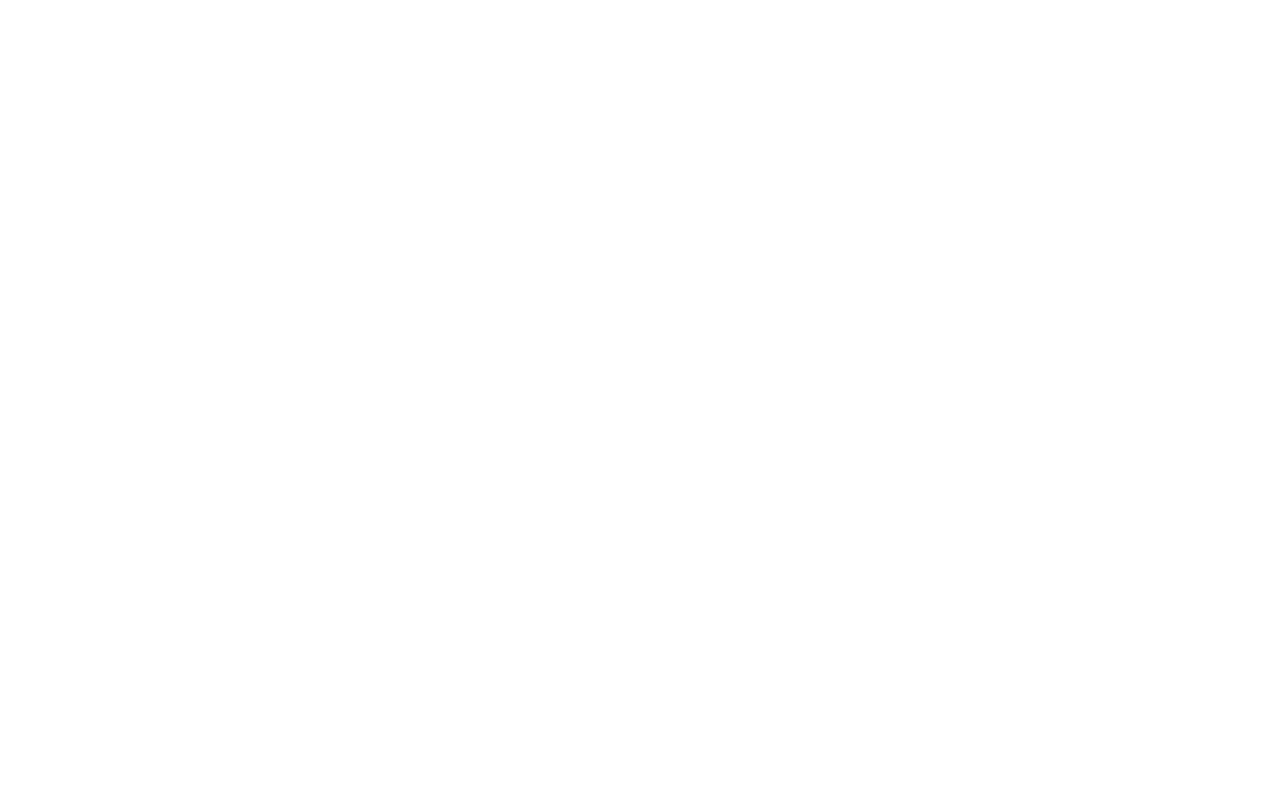
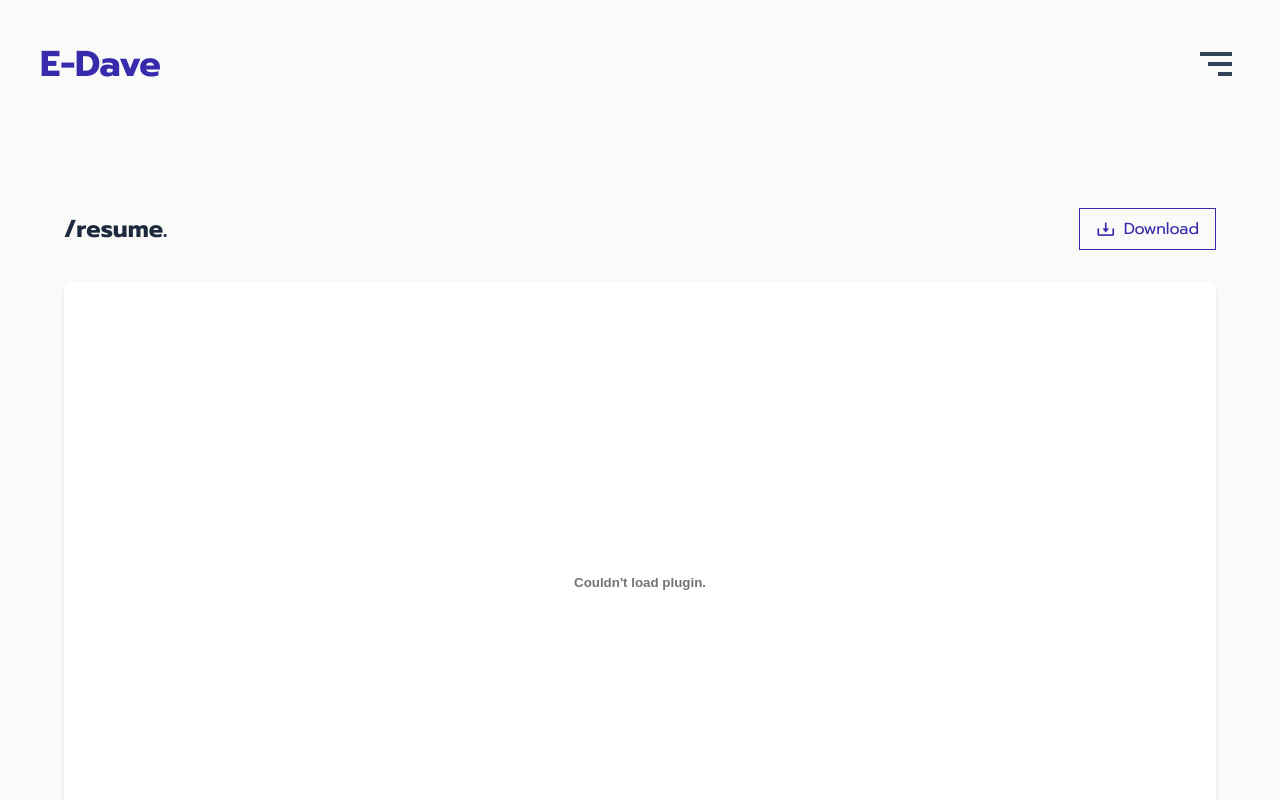
Before and after one commit to Ogunleyed01/Mi-Portfolio, a React (Vite) app: page /resume in a window 1280 px wide. Before the commit this address had no page. Shown: the top 800 px of the page. Built offline with nearby package versions, Linux system fonts and the light colour scheme.

Commit message:
feat: add resume page and enhance project cards with GitHub links

```diff
--- a/src/App.jsx
+++ b/src/App.jsx
@@ -2,6 +2,7 @@
 import { BrowserRouter as Router, Routes, Route } from 'react-router-dom'
 import Landing from './pages/landing'
 import Work from './pages/work'
+import Resume from './pages/resume'
 
 const App = () => {
   return (
@@ -9,6 +10,7 @@
       <Routes>
         <Route path="/" element={<Landing />} />
         <Route path="/work" element={<Work />} />
+        <Route path="/resume" element={<Resume />} />
       </Routes>
     </Router>
   )
--- a/src/components/footer.jsx
+++ b/src/components/footer.jsx
@@ -1,4 +1,5 @@
 import React from 'react'
+import { Link } from 'react-router-dom'
 
 const Footer = () => {
   return (
@@ -21,8 +22,8 @@
 
                 {/* Navigation Links */}
                 <div className='flex flex-col gap-2'>
-                    <a href='#work' className='text-indigo-300 hover:text-indigo-200 transition-colors'>My Work</a>
-                    <a href='#resume' className='text-indigo-300 hover:text-indigo-200 transition-colors'>My Résumé</a>
+                    <Link to='/work' className='text-indigo-300 hover:text-indigo-200 transition-colors'>My Work</Link>
+                    <Link to='/resume' className='text-indigo-300 hover:text-indigo-200 transition-colors'>My Résumé</Link>
                 </div>
             </div>
 
--- a/src/components/header.jsx
+++ b/src/components/header.jsx
@@ -4,6 +4,7 @@
 const Header = ({ isMenuOpen, setIsMenuOpen, showHeader = true }) => {
   const location = useLocation()
   const isWorkPage = location.pathname === '/work'
+  const isResumePage = location.pathname === '/resume'
   const [isMobile, setIsMobile] = useState(false)
 
   const closeMenu = () => {
@@ -72,7 +73,7 @@
 
               {/* Navigation Links */}
               <div className='flex flex-col gap-6 mb-16'>
-                {isWorkPage ? (
+                {isWorkPage || isResumePage ? (
                   <Link
                     to='/'
                     onClick={closeMenu}
@@ -89,14 +90,15 @@
                     My Work
                   </Link>
                 )}
-                <a
-                  href="/CV-E-Dave-Frontend.pdf"
-                  download="CV-E-Dave-Frontend.pdf"
-                  onClick={closeMenu}
-                  className='text-indigo-800 text-xl hover:text-indigo-600 transition-colors'
-                >
-                  My Résumé
-                </a>
+                {!isResumePage && (
+                  <Link
+                    to='/resume'
+                    onClick={closeMenu}
+                    className='text-indigo-800 text-xl hover:text-indigo-600 transition-colors'
+                  >
+                    My Résumé
+                  </Link>
+                )}
               </div>
 
               {/* SAY HELLO Section */}
--- a/src/pages/landing.jsx
+++ b/src/pages/landing.jsx
@@ -201,12 +201,12 @@
                     </h2>
                     <p className='pb-8'>Frontend development, <br /> UI/UX design & more.</p>
 
-                    <a href="/CV-E-Dave-Frontend.pdf" download="CV-E-Dave-Frontend.pdf">
+                    <Link to="/resume">
                         <div className='flex items-center justify-center border border-indigo-800 text-indigo-800 w-40 h-10 hover:bg-indigo-800 hover:text-white transition-all duration-300'>
                             view resume
                             <i className='bx bx-right-arrow-alt transition-transform duration-300 group-hover:translate-x-1'></i>
                         </div>
-                    </a>
+                    </Link>
                 </div>
             </section>
         </div>
--- /dev/null
+++ b/src/pages/resume.jsx
@@ -0,0 +1,88 @@
+import React, { useState, useEffect } from 'react'
+import { Link } from 'react-router-dom'
+import Header from '../components/header'
+import Footer from '../components/footer'
+
+const Resume = () => {
+  const [isMenuOpen, setIsMenuOpen] = useState(false)
+  const [isMobile, setIsMobile] = useState(false)
+
+  // Check if screen is mobile
+  useEffect(() => {
+    const checkMobile = () => {
+      setIsMobile(window.innerWidth < 768)
+    }
+
+    checkMobile()
+    window.addEventListener('resize', checkMobile)
+
+    return () => window.removeEventListener('resize', checkMobile)
+  }, [])
+
+  const handleDownload = () => {
+    const link = document.createElement('a')
+    link.href = '/CV-E-Dave-Frontend.pdf'
+    link.download = 'CV-E-Dave-Frontend.pdf'
+    document.body.appendChild(link)
+    link.click()
+    document.body.removeChild(link)
+  }
+
+  return (
+    <div className='min-h-screen bg-stone-50'>
+      {/* Header */}
+      <div className='flex justify-between items-center p-6 md:p-8 lg:p-10 text-slate-800 relative z-[70]'>
+        <Link to="/">
+          <div className={`text-2xl md:text-3xl lg:text-4xl font-bold text-indigo-800 ${isMobile && isMenuOpen ? 'hidden' : ''}`}>E-Dave</div>
+        </Link>
+        {/* Hamburger Menu - Mobile */}
+        {isMobile && (
+          <i
+            className={`bx ${isMenuOpen ? 'bx-x' : 'bx-menu-alt-right'} text-3xl cursor-pointer transition-all duration-300 relative z-[70] ${isMenuOpen ? 'text-indigo-800' : 'text-slate-700'}`}
+            onClick={isMenuOpen ? () => setIsMenuOpen(false) : () => setIsMenuOpen(true)}
+          ></i>
+        )}
+        {/* Hamburger Menu - Tablet/Desktop */}
+        {!isMobile && (
+          <i
+            className={`bx ${isMenuOpen ? 'bx-x' : 'bx-menu-alt-right'} text-3xl md:text-4xl lg:text-5xl cursor-pointer transition-all duration-300 relative z-[70] text-slate-700`}
+            onClick={isMenuOpen ? () => setIsMenuOpen(false) : () => setIsMenuOpen(true)}
+          ></i>
+        )}
+      </div>
+
+      {/* Menu Component */}
+      <Header isMenuOpen={isMenuOpen} setIsMenuOpen={setIsMenuOpen} showHeader={false} />
+
+      {/* Main Content */}
+      <div className='px-6 md:px-12 lg:px-16 py-12 md:py-20'>
+        {/* Title and Download Button */}
+        <div className='flex justify-between items-center mb-8'>
+          <h1 className='text-slate-800 text-2xl md:text-2xl lg:text-2xl font-bold'>
+            /resume.
+          </h1>
+          <button
+            onClick={handleDownload}
+            className='flex items-center gap-2 px-4 py-2 border border-indigo-800 text-indigo-800 hover:bg-indigo-800 hover:text-white transition-all duration-300'
+          >
+            <i className='bx bx-download text-xl'></i>
+            <span>Download</span>
+          </button>
+        </div>
+
+        {/* PDF Viewer */}
+        <div className='bg-white rounded-lg shadow-md overflow-hidden w-full'>
+          <embed
+            src="/CV-E-Dave-Frontend.pdf#toolbar=0&navpanes=0&scrollbar=1"
+            type="application/pdf"
+            className='w-full h-[calc(100vh-300px)] md:h-[calc(100vh-250px)] min-h-[600px]'
+          />
+        </div>
+      </div>
+
+      <Footer />
+    </div>
+  )
+}
+
+export default Resume
--- a/src/pages/work.jsx
+++ b/src/pages/work.jsx
@@ -26,6 +26,7 @@
       logo: 'AUDIOPHILE',
       image: '/audiophile.png',
       url: 'audiophile-ecommerce-olive.vercel.app/',
+      github: 'https://github.com/Ogunleyed01/Audiophile-ecommerce',
       description: 'Audiophile is a modern e-commerce web app built during the HNG Internship, featuring responsive product pages, smooth navigation, and cart functionality. It showcases premium audio products and emphasizes clean UI, performance, and real-world e-commerce workflows'
     },
     {
@@ -34,6 +35,7 @@
       logo: 'EXTENSIONS MANAGER',
       image: '/extensions-manager.png',
       url: 'extensions-manager-seven.vercel.app/',
+      github: 'https://github.com/Ogunleyed01/Extensions-manager',
       description: 'A modern web application for managing browser extensions with a clean, responsive interface and theme switching capabilities'
     },
     {
@@ -42,6 +44,7 @@
       logo: 'TICKET MANAGER',
       image: '/ticket-manager.png',
       url: 'ticket-manager-react.vercel.app/',
+      github: 'https://github.com/Ogunleyed01/Ticket-manager-react',
       description: 'The Ticket Manager App is a task-tracking tool designed to help teams create, assign, and monitor tickets efficiently. It features a clean interface, status updates, and organized workflows, focusing on usability, collaboration, and real-world project management functionality'
     },
     {
@@ -50,7 +53,8 @@
       logo: 'E-DAVE',
       image: '/edave.png',
       url: 'edave.netlify.app',
-      description: 'This portfolio website is a personal showcase of my frontend development work, featuring selected projects, skills, and professional experience. It’s built with a responsive design, smooth navigation, and reusable components, providing a clear and engaging way for users to explore my work and learn more about me as a developer.'
+      github: 'https://github.com/Ogunleyed01/Mi-Portfolio',
+      description: 'This portfolio website is a personal showcase of my frontend development work, featuring selected projects, skills, and professional experience. It\'s built with a responsive design, smooth navigation, and reusable components, providing a clear and engaging way for users to explore my work and learn more about me as a developer.'
     },
     {
       id: 5,
@@ -58,6 +62,7 @@
       logo: 'PL',
       image: '/pl.png',
       url: 'peer-learning-1ahk.onrender.com/',
+      github: 'https://github.com/olamidefasogbon/P2P-LMS',
       description: 'PL (Peer Learning), a peer-to-peer skill exchange platform is a web application that connects students who want to teach a skill with those who want to learn a skill. I worked collaboratively with another Associate level Frontend developer. Based on the UI/UX Figma design, I built 4-5 pages of the app with devices responsiveness integrated'
     }
   ]
@@ -67,12 +72,19 @@
       {/* Header */}
       <div className='flex justify-between items-center p-6 md:p-8 lg:p-10 text-slate-800 relative z-[70]'>
         <Link to="/">
-          <div className='text-2xl md:text-3xl lg:text-4xl font-bold text-indigo-800'>E-Dave</div>
+          <div className={`text-2xl md:text-3xl lg:text-4xl font-bold text-indigo-800 ${isMobile && isMenuOpen ? 'hidden' : ''}`}>E-Dave</div>
         </Link>
-        {/* Hamburger Menu - Only rendered on mobile */}
+        {/* Hamburger Menu - Mobile */}
         {isMobile && (
           <i
             className={`bx ${isMenuOpen ? 'bx-x' : 'bx-menu-alt-right'} text-3xl cursor-pointer transition-all duration-300 relative z-[70] ${isMenuOpen ? 'text-indigo-800' : 'text-slate-700'}`}
+            onClick={isMenuOpen ? () => setIsMenuOpen(false) : () => setIsMenuOpen(true)}
+          ></i>
+        )}
+        {/* Hamburger Menu - Tablet/Desktop */}
+        {!isMobile && (
+          <i
+            className={`bx ${isMenuOpen ? 'bx-x' : 'bx-menu-alt-right'} text-3xl md:text-4xl lg:text-5xl cursor-pointer transition-all duration-300 relative z-[70] text-slate-700`}
             onClick={isMenuOpen ? () => setIsMenuOpen(false) : () => setIsMenuOpen(true)}
           ></i>
         )}
@@ -96,22 +108,40 @@
         {/* Work Cards Grid */}
         <div className='grid grid-cols-1 md:grid-cols-2 lg:grid-cols-3 gap-6 md:gap-8 max-w-7xl mx-auto'>
           {workProjects.map((project) => (
-            <a
+            <div
               key={project.id}
-              href={`https://${project.url}`}
-              target='_blank'
-              rel='noopener noreferrer'
-              className='bg-white rounded-lg p-6 md:p-8 shadow-sm hover:shadow-md transition-shadow duration-300 overflow-hidden cursor-pointer block'
+              className='bg-white rounded-lg p-6 md:p-8 shadow-sm hover:shadow-md transition-shadow duration-300 overflow-hidden group relative'
             >
               {/* Project Image */}
-              <div className='mb-4 overflow-hidden rounded-lg'>
+              <div className='mb-4 overflow-hidden rounded-lg relative'>
                 <img
                   src={project.image}
                   alt={project.name}
-                  className='w-full h-auto rounded-lg transition-transform duration-300 hover:scale-105'
+                  className='w-full h-auto rounded-lg transition-transform duration-300 group-hover:scale-105'
                   loading="lazy"
                   decoding="async"
                 />
+                {/* Hover Icons Overlay */}
+                <div className='absolute inset-0 bg-black/70 opacity-0 group-hover:opacity-100 transition-opacity duration-300 flex items-center justify-center gap-6 rounded-lg'>
+                  <a
+                    href={`https://${project.url}`}
+                    target='_blank'
+                    rel='noopener noreferrer'
+                    className='w-14 h-14 flex items-center justify-center bg-white rounded-full hover:bg-indigo-800 hover:scale-110 hover:shadow-lg transition-all duration-300 [&:hover_i]:text-white'
+                    onClick={(e) => e.stopPropagation()}
+                  >
+                    <i className='bx bx-link-external text-2xl text-indigo-800 transition-colors duration-300'></i>
+                  </a>
+                  <a
+                    href={project.github}
+                    target='_blank'
+                    rel='noopener noreferrer'
+                    className='w-14 h-14 flex items-center justify-center bg-white rounded-full hover:bg-indigo-800 hover:scale-110 hover:shadow-lg transition-all duration-300 [&:hover_i]:text-white'
+                    onClick={(e) => e.stopPropagation()}
+                  >
+                    <i className='bx bxl-github text-2xl text-indigo-800 transition-colors duration-300'></i>
+                  </a>
+                </div>
               </div>
 
               {/* Project Name */}
@@ -123,7 +153,7 @@
               <p className='text-slate-600 text-sm md:text-base'>
                 {project.description}
               </p>
-            </a>
+            </div>
           ))}
         </div>
       </div>
```
